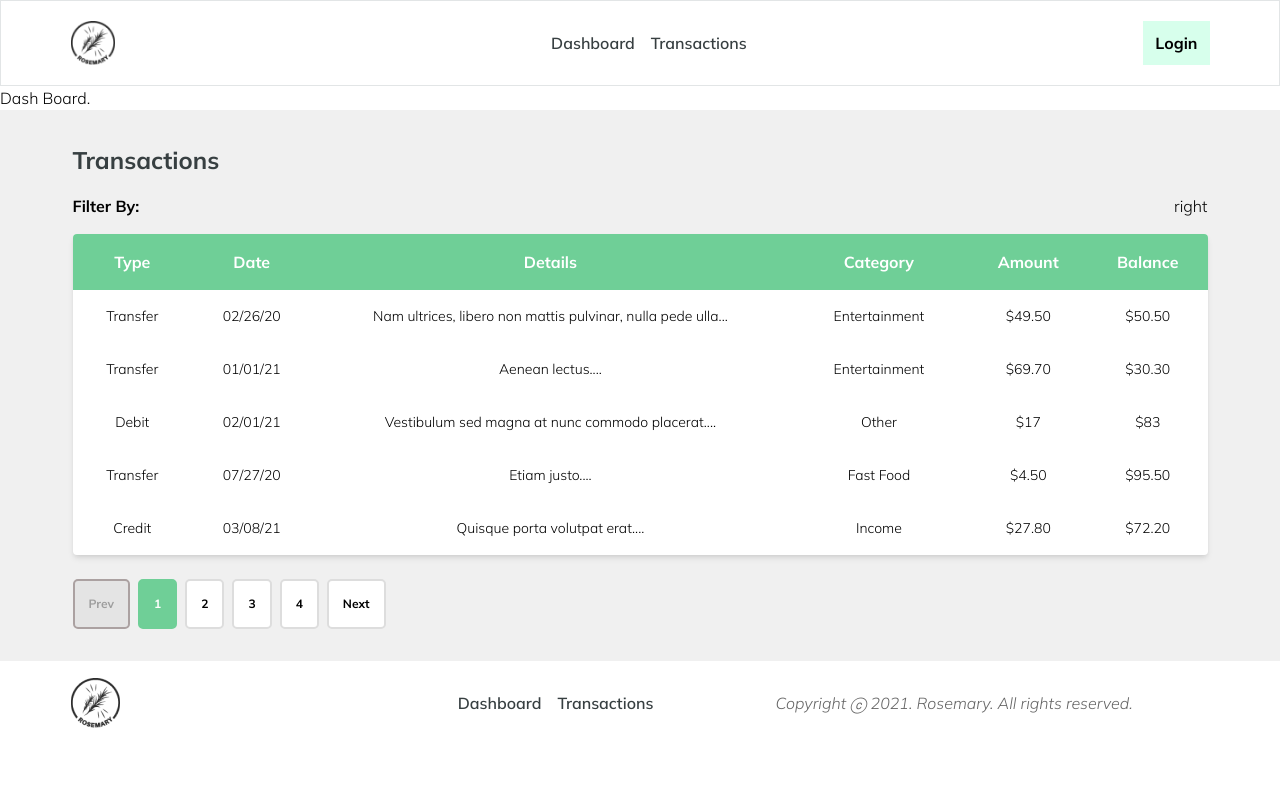
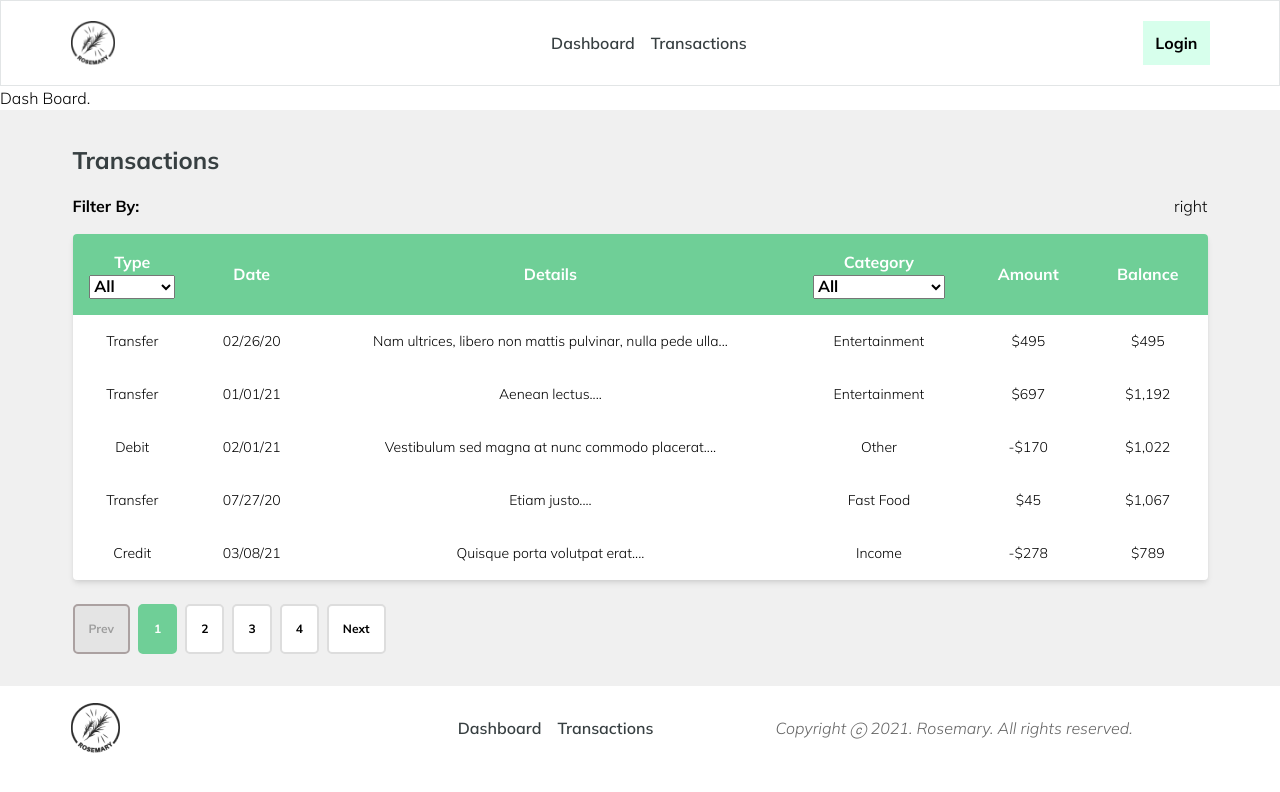
Before and after one commit to markanator/rosemary-personal-finance, a React (Create React App) app: page /dashboard in a window 1280 px wide. Shown: the top 792 px of the page. Built offline with nearby package versions, Linux system fonts and the light colour scheme.

Commit message:
added column filter

```diff
--- /dev/null
+++ b/src/components/features/dashboard/TransactionTableSm/ColumnFilter.js
@@ -0,0 +1,29 @@
+import React from 'react';
+
+export default function ColumnFilter({ column }) {
+  const { filterValue, setFilter, preFilteredRows, id } = column;
+
+  const options = React.useMemo(() => {
+    const options = new Set();
+    preFilteredRows.forEach(row => {
+      options.add(row.values[id]);
+    });
+    return [...options.values()];
+  }, [id, preFilteredRows]);
+
+  return (
+    <select
+      value={filterValue}
+      onChange={e => {
+        setFilter(e.target.value || undefined);
+      }}
+    >
+      <option value="">All</option>
+      {options.map((option, i) => (
+        <option key={i} value={option}>
+          {option}
+        </option>
+      ))}
+    </select>
+  );
+}
--- a/src/components/features/dashboard/TransactionTableSm/SmColumns.js
+++ b/src/components/features/dashboard/TransactionTableSm/SmColumns.js
@@ -1,27 +1,44 @@
+import dayjs from 'dayjs';
+import formatMoney from '../../../../utils/formatMoney';
+import ColumnFilter from './ColumnFilter';
+
 export const COLUMNS = [
   {
     Header: 'Type',
     accessor: 'trx_type',
+    Filter: ColumnFilter,
+    filter: 'includes',
   },
   {
     Header: 'Date',
     accessor: 'trx_date',
+    Cell: ({ value }) => dayjs(value).format('MM/DD/YY').toString(),
+    disableFilters: true,
   },
   {
     Header: 'Details',
     accessor: 'trx_details',
+    Cell: ({ value }) => `${value.slice(0, 57)}...`,
+    disableFilters: true,
   },
   {
     Header: 'Category',
     accessor: 'trx_category',
+    Filter: ColumnFilter,
+    filter: 'includes',
   },
   {
     Header: 'Amount',
     accessor: 'trx_amount',
+    Cell: ({ value }) => {
+      return formatMoney(value * 100);
+    },
+    disableFilters: true,
   },
   {
     Header: 'Balance',
     accessor: 'running_bal',
+    disableFilters: true,
   },
   // {
   //   Header: '_',
--- a/src/components/features/dashboard/TransactionTableSm/SmallTable.js
+++ b/src/components/features/dashboard/TransactionTableSm/SmallTable.js
@@ -1,24 +1,21 @@
-import dayjs from 'dayjs';
 import React, { useMemo } from 'react';
-import { useTable, usePagination } from 'react-table';
+import { usePagination, useSortBy, useTable, useFilters } from 'react-table';
 import MOCK_DATA from '../../../../tempData/trxList.json';
 import formatMoney from '../../../../utils/formatMoney';
 import { COLUMNS } from './SmColumns';
 
 export default function SmallTable() {
-  const balance = 100_00;
+  let balance = 0;
   // memoize data to prevent excessive renders
   const columns = useMemo(() => COLUMNS, []);
+
   const data = useMemo(
     () =>
       MOCK_DATA.map(trx => {
-        let amount = trx.trx_amount * 10;
+        balance += trx.trx_amount * 100;
         return {
           ...trx,
-          trx_date: dayjs(trx.trx_date).format('MM/DD/YY'),
-          trx_details: `${trx.trx_details.slice(0, 57)}...`,
-          trx_amount: formatMoney(amount),
-          running_bal: formatMoney(balance - amount),
+          running_bal: formatMoney(balance),
         };
       }),
     []
@@ -30,6 +27,8 @@ export default function SmallTable() {
       data,
       initialState: { pageIndex: 0, pageSize: 5 },
     },
+    useFilters,
+    useSortBy,
     usePagination
   );
 
@@ -63,11 +62,20 @@ export default function SmallTable() {
               <tr {...headerGroup.getHeaderGroupProps()}>
                 {headerGroup.headers.map(column => (
                   <th
-                    {...column.getHeaderProps()}
+                    {...column.getHeaderProps(column.getSortByToggleProps())}
                     className={`header-${column.Header.toLowerCase()}`}
                   >
-                    {/* {console.log('COL', column)} */}
                     {column.render('Header')}
+                    <span>
+                      {column.isSorted
+                        ? column.isSortedDesc
+                          ? ' ▼'
+                          : ' ▲'
+                        : ''}
+                    </span>
+                    <div>
+                      {column.canFilter ? column.render('Filter') : null}
+                    </div>
                   </th>
                 ))}
               </tr>
--- a/src/tempData/trxList.json
+++ b/src/tempData/trxList.json
@@ -24,7 +24,7 @@
     "trx_date": "2021-02-01T18:50:06Z",
     "trx_details": "Vestibulum sed magna at nunc commodo placerat.",
     "trx_category": "Other",
-    "trx_amount": 170
+    "trx_amount": -170
   },
   {
     "id": 4,
@@ -42,7 +42,7 @@
     "trx_date": "2021-03-08T22:19:10Z",
     "trx_details": "Quisque porta volutpat erat.",
     "trx_category": "Income",
-    "trx_amount": 278
+    "trx_amount": -278
   },
   {
     "id": 6,
@@ -51,7 +51,7 @@
     "trx_date": "2021-03-07T18:51:19Z",
     "trx_details": "Etiam faucibus cursus urna.",
     "trx_category": "Credit Card",
-    "trx_amount": 856
+    "trx_amount": -856
   },
   {
     "id": 7,
@@ -69,7 +69,7 @@
     "trx_date": "2020-04-26T04:23:39Z",
     "trx_details": "Nam congue, risus semper porta volutpat, quam pede lobortis ligula, sit amet eleifend pede libero quis orci.",
     "trx_category": "Other",
-    "trx_amount": 609
+    "trx_amount": -609
   },
   {
     "id": 9,
@@ -87,7 +87,7 @@
     "trx_date": "2020-03-06T23:59:38Z",
     "trx_details": "Curabitur convallis.",
     "trx_category": "Credit Card",
-    "trx_amount": 246
+    "trx_amount": -246
   },
   {
     "id": 11,
@@ -96,7 +96,7 @@
     "trx_date": "2020-10-16T03:47:18Z",
     "trx_details": "Lorem ipsum dolor sit amet, consectetuer adipiscing elit.",
     "trx_category": "Bills",
-    "trx_amount": 796
+    "trx_amount": -796
   },
   {
     "id": 12,
@@ -123,7 +123,7 @@
     "trx_date": "2021-03-06T06:48:59Z",
     "trx_details": "Aliquam augue quam, sollicitudin vitae, consectetuer eget, rutrum at, lorem.",
     "trx_category": "Entertainment",
-    "trx_amount": 242
+    "trx_amount": -242
   },
   {
     "id": 15,
@@ -132,7 +132,7 @@
     "trx_date": "2021-01-19T14:30:51Z",
     "trx_details": "Aliquam sit amet diam in magna bibendum imperdiet.",
     "trx_category": "Entertainment",
-    "trx_amount": 921
+    "trx_amount": -921
   },
   {
     "id": 16,
@@ -141,7 +141,7 @@
     "trx_date": "2021-03-15T10:43:04Z",
     "trx_details": "Integer pede justo, lacinia eget, tincidunt eget, tempus vel, pede.",
     "trx_category": "Entertainment",
-    "trx_amount": 648
+    "trx_amount": -648
   },
   {
     "id": 17,
@@ -150,7 +150,7 @@
     "trx_date": "2020-08-14T02:52:45Z",
     "trx_details": "Quisque erat eros, viverra eget, congue eget, semper rutrum, nulla.",
     "trx_category": "Credit Card",
-    "trx_amount": 866
+    "trx_amount": -866
   },
   {
     "id": 18,
```
